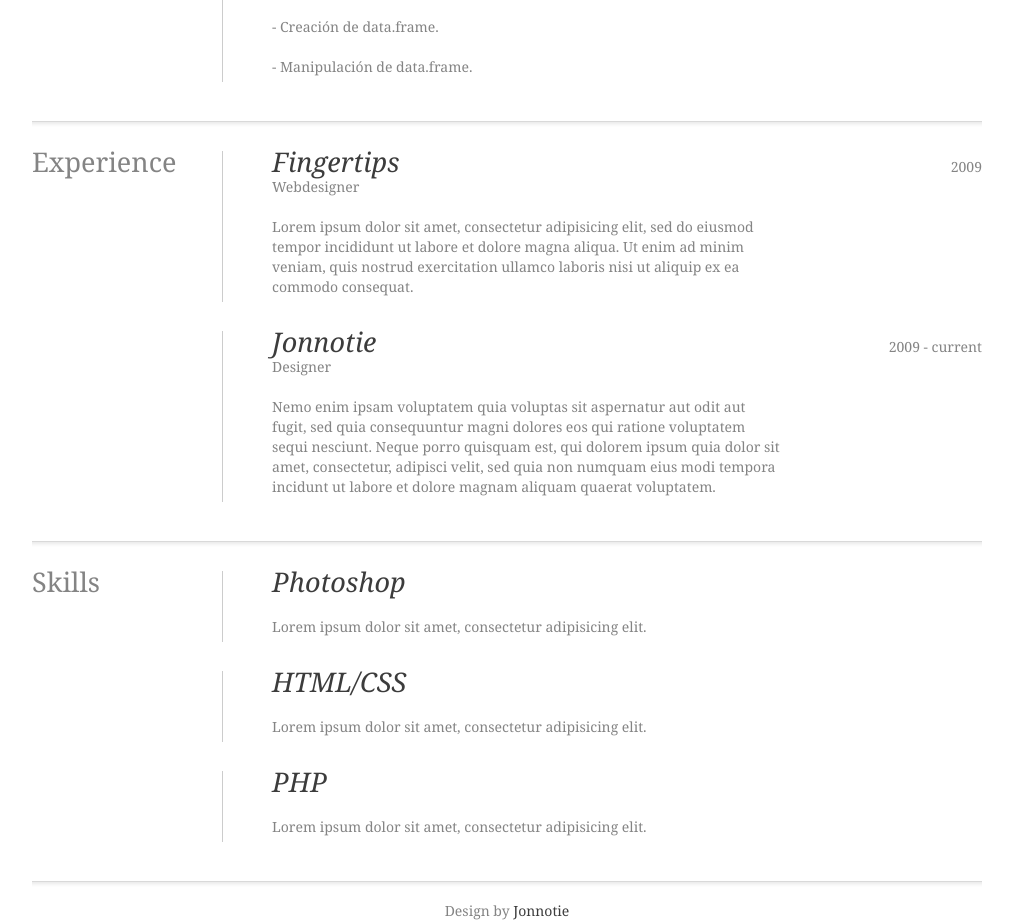
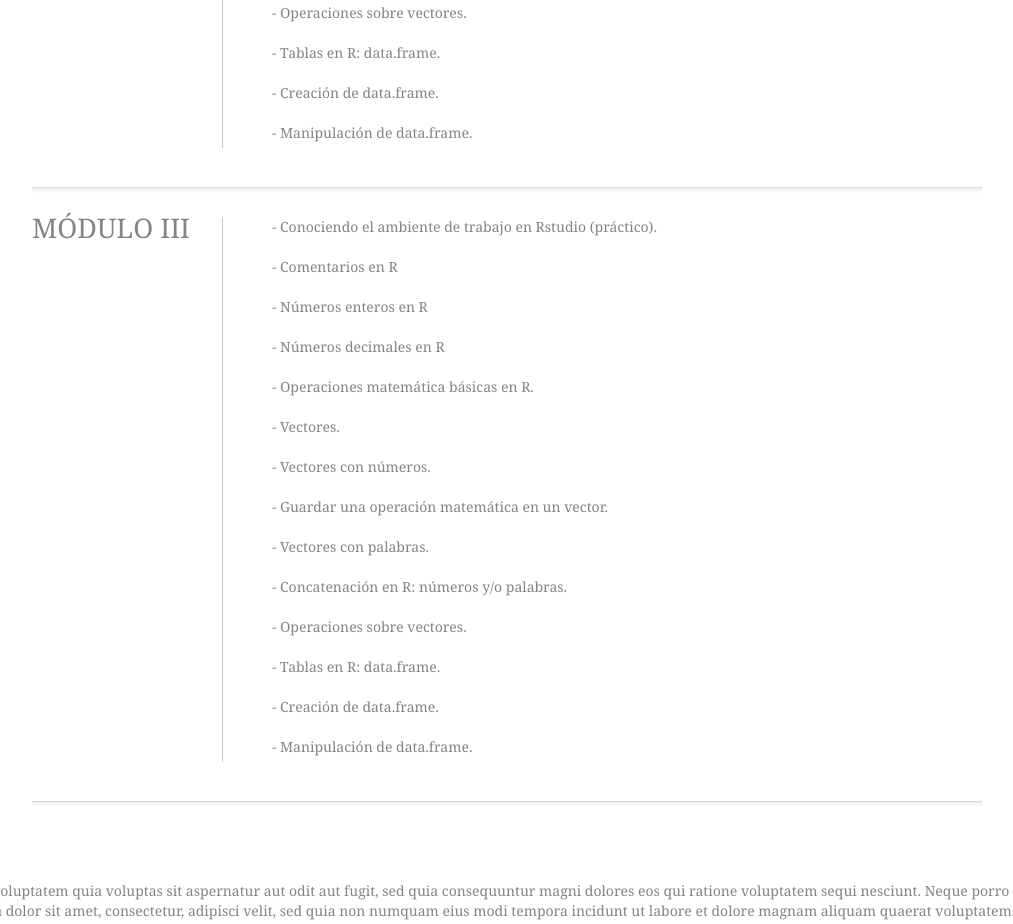
Before and after one commit to EnhancerAcademy/bioinformatica_R, a plain HTML site: page index.html in a window 1280 px wide. Shown: the part 1372-2296 px from the top of the page, without its empty margins (133-1146 px from the left). Drawn offline with nearby package versions, Linux system fonts and the light colour scheme.

Commit message:
Update index.html

```diff
--- a/index.html
+++ b/index.html
@@ -26,10 +26,10 @@
   </ul>
   <img id="picture" src="images/jonno.png" alt="" /> </div>
 <div class="section">
-  <h2>Programa</h2>
+  <h2>MODULO I</h2>
   <div class="item">
-    <h3 style="font-style: normal;">Módulo I</h3>
-    <h4>INTRODUCCCIÓN A LA PROGRAMACIÓN</h4>
+    <h3 style="font-style: normal;">Introducción a la programación</h3>
+    <h4>¿Qué es esa cosa llamada programación?</h4>
       <div class="description">
       <p>- Presentación del curso.</p>
       <p>- Presentación del docente.</p>
@@ -42,8 +42,10 @@
   </div>
 </div>
 <div class="section">
-  <h2>Experience</h2>
+  <h2>MÓDULO II</h2>
   <div class="item">
+    <h3 style="font-style: normal;">Estructuras básicas de R</h3>
+    <h4>Aprendiendo a programar en R</h4>
       <div class="description">
       <p>- Conociendo el ambiente de trabajo en Rstudio (práctico).</p>
       <p>- Comentarios en R</p>
@@ -64,13 +66,25 @@
   </div>
 </div>
 <div class="section">
-  <h2>Experience</h2>
+  <h2>MÓDULO III</h2>
   <div class="item">
-    <h3><a href="#">Fingertips</a></h3>
-    <h4>Webdesigner</h4>
-    <div class="date">2009</div>
       <div class="description">
-      <p>Lorem ipsum dolor sit amet, consectetur adipisicing elit, sed do eiusmod tempor incididunt ut labore et dolore magna aliqua. Ut enim ad minim veniam, quis nostrud exercitation ullamco laboris nisi ut aliquip ex ea commodo consequat.</p>
+      <p>- Conociendo el ambiente de trabajo en Rstudio (práctico).</p>
+      <p>- Comentarios en R</p>
+      <p>- Números enteros en R</p>
+      <p>- Números decimales en R</p>
+      <p>- Operaciones matemática básicas en R.</p>
+      <p>- Vectores.</p>
+      <p>- Vectores con números.</p>
+      <p>- Guardar una operación matemática en un vector.</p>
+      <p>- Vectores con palabras.</p>
+      <p>- Concatenación en R: números y/o palabras.</p>
+      <p>- Operaciones sobre vectores.</p>
+      <p>- Tablas en R: data.frame.</p>
+      <p>- Creación de data.frame.</p>
+      <p>- Manipulación de data.frame.</p>
+
+      </div>
     </div>
   </div>
   <div class="item">
```
Lines whose indentation alone changed are shown as unchanged.
